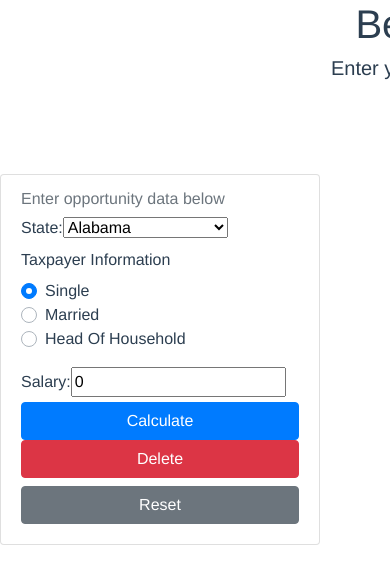
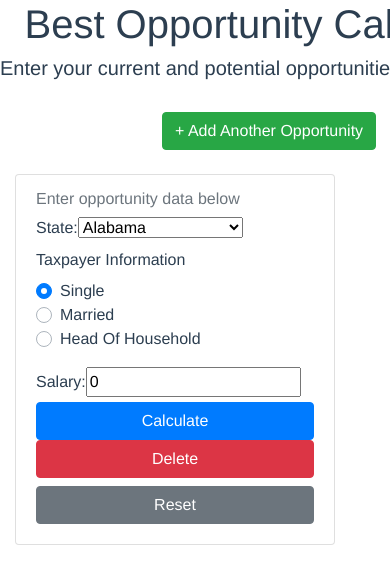
Before and after one commit to markorskip/greener-pastures-vue, a Vue app: page / in a window 390 px wide. Shown: the top 584 px of the page. Built offline with nearby package versions, Linux system fonts and the light colour scheme.

Commit message:
updated formatting for responsive mobile

```diff
--- a/src/App.vue
+++ b/src/App.vue
@@ -1,10 +1,13 @@
 <template>
   <div id="app">
+    <b-container>
+      <b-row>
       <div id="title">
         <h1>Best Opportunity Calculator</h1>
         <h5>Enter your current and potential opportunities for comparison</h5><br/>
        <b-button variant="success" @click="addOpportunity">+ Add Another Opportunity</b-button><br/><br/>
       </div>
+      </b-row>
       <b-card-group deck>
         <OpportunityForm v-for="(opportunity, index) in this.opportunities"
                          v-bind:opportunity="opportunity"
@@ -13,6 +16,7 @@
                          v-on:deleteOpportunity="deleteOpportunity(index)"
         ></OpportunityForm>
       </b-card-group><br/>
+    </b-container>
   </div>
 </template>
 
```
Lines whose indentation alone changed are shown as unchanged.
